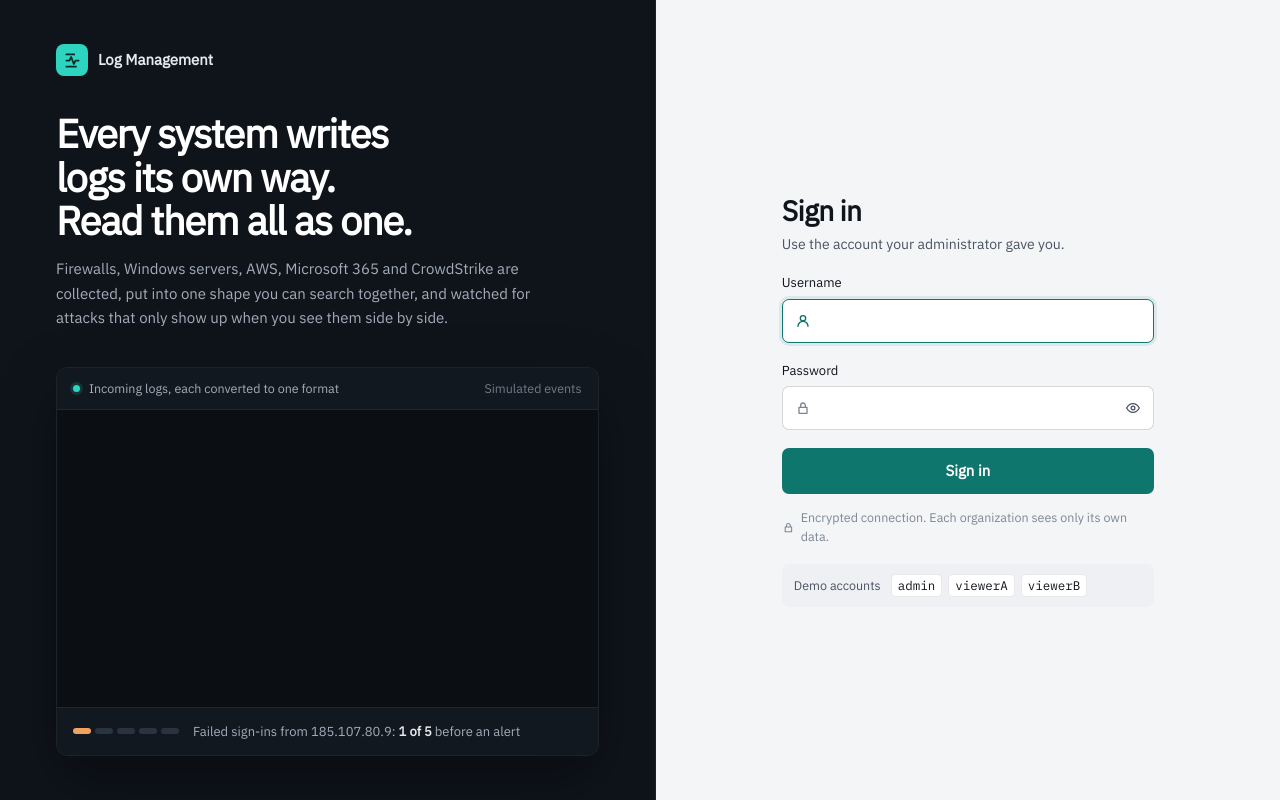
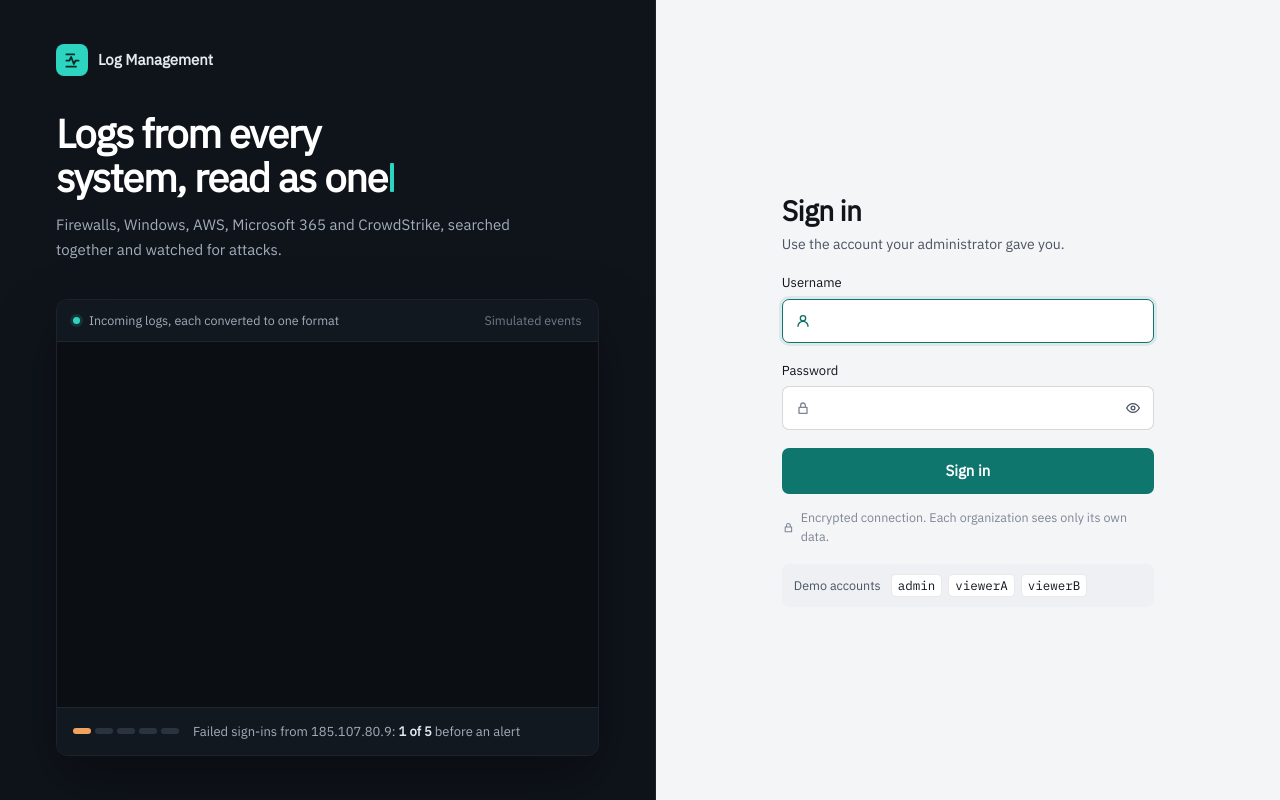
Before and after one commit to SAISENGMAIN6631503085/log-mgmt, a React (Vite) app in the folder frontend/: page / in a window 1280 px wide. Built offline with nearby package versions, Linux system fonts and the light colour scheme.

Commit message:
feat: add typing animation to login page headline and fade-in to subtitle

```diff
--- a/frontend/src/pages/Login.tsx
+++ b/frontend/src/pages/Login.tsx
@@ -5,9 +5,51 @@ import { IngestPreview } from "../components/IngestPreview";
 
 // Split layout: a dark product panel showing what the tool does (logs from many systems turned
 // into one format, and an alert when they add up to an attack) and a plain sign-in form.
+// The headline types itself once when the page opens; the line under it fades in when the typing
+// is done, and the cursor keeps blinking softly at the end. The whole sentence is always laid out,
+// with the part not typed yet invisible, so lines break in the same places from the first letter
+// and nothing jumps. The cursor is glued to the last typed letter (spaces wait until the next
+// letter), so it never floats after a space or drops to a line of its own. Screen readers get the
+// whole sentence at once; with reduced motion everything is shown complete.
+function useTyping(text: string) {
+  const still = typeof window !== "undefined" && window.matchMedia?.("(prefers-reduced-motion: reduce)").matches;
+  const [count, setCount] = useState(still ? text.length : 0);
+  useEffect(() => {
+    if (still || count >= text.length) return;
+    // A person's rhythm: a beat before starting, ~85 ms a letter, a little longer between words
+    // and after the comma.
+    const prev = text[count - 1];
+    const delay = count === 0 ? 600 : prev === "," ? 420 : prev === " " ? 150 : 85;
+    const id = window.setTimeout(() => setCount((n) => n + 1), delay);
+    return () => window.clearTimeout(id);
+  }, [count, still, text]);
+  return { count, done: count >= text.length, still };
+}
+
+function TypedHeading({ text, count, still }: { text: string; count: number; still: boolean }) {
+  const typed = text.slice(0, count).trimEnd(); // trailing spaces are shown with the next letter
+  const caret = <span className={`typed-caret${still ? " is-still" : ""}`} />;
+  return (
+    <h2 aria-label={text}>
+      <span aria-hidden="true">
+        {typed.length === 0 ? caret : (
+          <>
+            {typed.slice(0, -1)}
+            <span className="typed-tail">{typed.slice(-1)}{caret}</span>
+          </>
+        )}
+        <span className="typed-rest">{text.slice(typed.length)}</span>
+      </span>
+    </h2>
+  );
+}
+
 const mmss = (s: number) => `${Math.floor(s / 60)}:${String(s % 60).padStart(2, "0")}`;
 
+const HEADLINE = "Logs from every system, read as one";
+
 export function Login({ onLogin }: { onLogin: (user: User) => void }) {
+  const typing = useTyping(HEADLINE);
   const [username, setUsername] = useState("");
   const [password, setPassword] = useState("");
   const [showPassword, setShowPassword] = useState(false);
@@ -63,9 +105,10 @@ export function Login({ onLogin }: { onLogin: (user: User) => void }) {
         </div>
 
         <div className="login-hero-copy">
-          <h2>Every system writes logs its own way. Read them all as one.</h2>
-          <p>Firewalls, Windows servers, AWS, Microsoft 365 and CrowdStrike are collected, put into one
-            shape you can search together, and watched for attacks that only show up when you see them side by side.</p>
+          <TypedHeading text={HEADLINE} count={typing.count} still={typing.still} />
+          <p className={`after-typing${typing.done ? " is-shown" : ""}`}>
+            Firewalls, Windows, AWS, Microsoft 365 and CrowdStrike, searched together and watched for attacks.
+          </p>
         </div>
 
         <IngestPreview />
--- a/frontend/src/styles.css
+++ b/frontend/src/styles.css
@@ -607,6 +607,20 @@ tr.revoked td { color: var(--muted); }
 .login-hero-copy h2 { margin: 0 0 14px; max-width: 13em; text-wrap: balance; font-size: clamp(30px, 3.1vw, 42px); line-height: 1.1;
   font-weight: 600; letter-spacing: -0.03em; color: #ffffff; }
 .login-hero-copy p { margin: 0; max-width: 34em; color: #a3adba; font-size: 15px; line-height: 1.65; }
+/* Typed headline: the untyped rest is laid out but invisible, so line breaks never move. The
+   cursor is a zero-width box glued to the last typed letter (nowrap), drawn with ::after: about
+   cap-height tall, sitting on the baseline, fading softly rather than blinking hard. */
+.typed-rest { visibility: hidden; }
+.typed-tail { white-space: nowrap; }
+.typed-caret { display: inline-block; position: relative; width: 0; height: 0.72em; vertical-align: baseline; }
+.typed-caret::after { content: ""; position: absolute; left: 0.07em; bottom: 0; width: 0.1em; height: 100%;
+  border-radius: 1px; background: #2dd4bf; animation: caret-fade 1.1s ease-in-out infinite alternate; }
+.typed-caret.is-still::after { animation: none; }
+@keyframes caret-fade { from { opacity: 1; } to { opacity: 0.12; } }
+/* The line under the headline waits for the typing, then fades in (its space is kept meanwhile). */
+.after-typing { opacity: 0; transform: translateY(4px); transition: opacity 500ms ease, transform 500ms ease; }
+.after-typing.is-shown { opacity: 1; transform: none; }
+@media (prefers-reduced-motion: reduce) { .after-typing { opacity: 1; transform: none; transition: none; } }
 /* The ingest preview: raw logs arrive in their own formats and snap into one row shape.
    Raw text is mono and dim, converted rows are sans and aligned, so the change of type itself
    shows "many formats -> one format". Fixed graphite colours, like the rest of the panel. */
```
